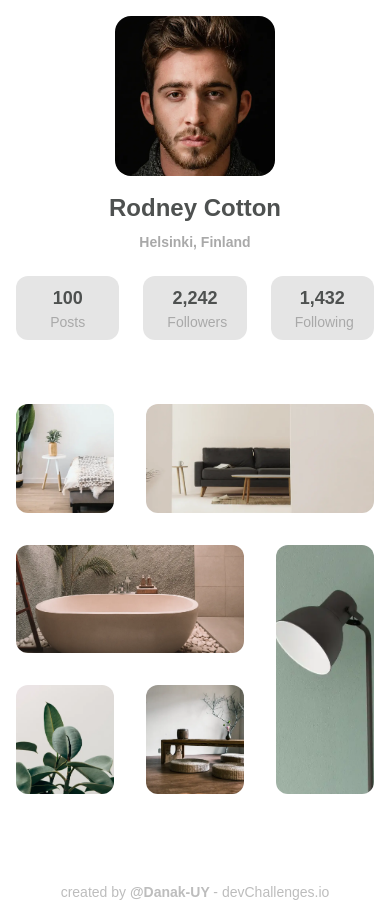
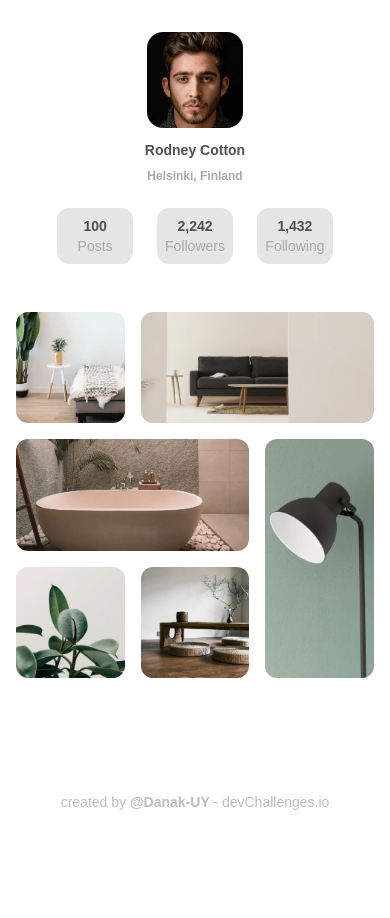
Before and after one commit to Danak-UY/my-gallery, a website: page index.html in a window 390 px wide. After the commit the page ends 844 px from the top, so only its background shows below. Drawn offline with Linux system fonts and the light colour scheme; files whose address does not match are found by name.

Commit message:
feat: responsive styles

```diff
--- a/index.html
+++ b/index.html
@@ -15,50 +15,56 @@
   </head>
   <body>
     <div
-      class="container flex min-h-screen max-w-7xl flex-col gap-6 p-4 md:p-8"
+      class="container flex min-h-screen max-w-7xl flex-col gap-6 p-4 py-8 md:p-8"
     >
       <header class="">
         <figure class="flex flex-col items-center">
           <img
             src="./assets/profilePhoto.webp"
             alt=""
-            class="mb-4 aspect-square w-40 rounded-2xl"
+            class="mb-3 aspect-square w-24 rounded-2xl md:mb-4 md:w-40"
           />
           <figcaption class="text-center">
-            <h1 class="mb-2 text-2xl font-bold text-gray-dark">
+            <h1 class="mb-2 text-sm font-bold text-gray-dark md:text-2xl">
               Rodney Cotton
             </h1>
-            <p class="text-sm font-bold text-gray-light">Helsinki, Finland</p>
+            <p class="text-xs font-bold text-gray-light md:text-sm">
+              Helsinki, Finland
+            </p>
           </figcaption>
         </figure>
       </header>
 
       <main
-        class="mb-16 flex flex-grow flex-col items-center justify-start gap-16"
+        class="mb-12 flex flex-grow flex-col items-center justify-start gap-12 md:mb-16 md:gap-16"
       >
         <section class="grid grid-cols-3 gap-6">
           <div
-            class="flex flex-col-reverse rounded-xl bg-gray-neutral px-6 py-2 text-center"
+            class="flex flex-col-reverse rounded-xl bg-gray-neutral px-2 py-2 text-center md:px-6"
           >
             <h2 class="text-sm text-gray-light">Posts</h2>
-            <span class="text-lg font-bold text-gray-dark">100</span>
+            <span class="text-sm font-bold text-gray-dark md:text-lg">100</span>
           </div>
           <div
-            class="flex flex-col-reverse rounded-xl bg-gray-neutral px-6 py-2 text-center"
+            class="flex flex-col-reverse rounded-xl bg-gray-neutral px-2 py-2 text-center md:px-6"
           >
             <h2 class="text-sm text-gray-light">Followers</h2>
-            <span class="text-lg font-bold text-gray-dark">2,242</span>
+            <span class="text-sm font-bold text-gray-dark md:text-lg"
+              >2,242</span
+            >
           </div>
           <div
-            class="flex flex-col-reverse rounded-xl bg-gray-neutral px-6 py-2 text-center"
+            class="flex flex-col-reverse rounded-xl bg-gray-neutral px-2 py-2 text-center md:px-6"
           >
             <h2 class="text-sm text-gray-light">Following</h2>
-            <span class="text-lg font-bold text-gray-dark">1,432</span>
+            <span class="text-sm font-bold text-gray-dark md:text-lg"
+              >1,432</span
+            >
           </div>
         </section>
 
         <section
-          class="gallery grid grid-flow-row-dense grid-cols-3 grid-rows-3 place-items-stretch gap-8"
+          class="gallery grid grid-flow-row-dense grid-cols-3 grid-rows-3 place-items-stretch gap-4 md:gap-8"
         >
           <img
             src="./assets//photo1.webp"
```
Also changed, not shown: css/styles.min.css.
